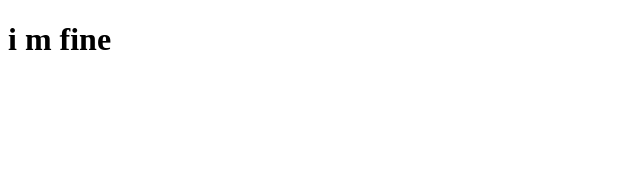
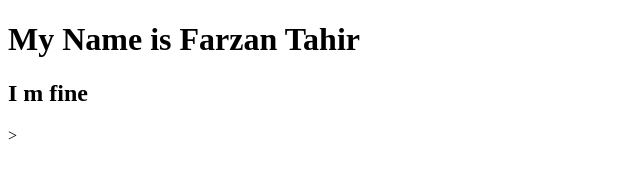
Before and after one commit to farzantahir456/farzan, a plain HTML site: page index.html in a window 1280 px wide. Shown: the whole page, without its empty margins (0-640 px from the left). Drawn offline with Linux system fonts and the light colour scheme.

Commit message:
Some_changes

```diff
--- a/index.html
+++ b/index.html
@@ -6,6 +6,7 @@
     <title>Document</title>
 </head>
 <body>
-    <h1>i m fine </h1>
+    <h1> My Name is Farzan Tahir </h1>
+    <h2> I m fine </h2>>
 </body>
 </html>
```
